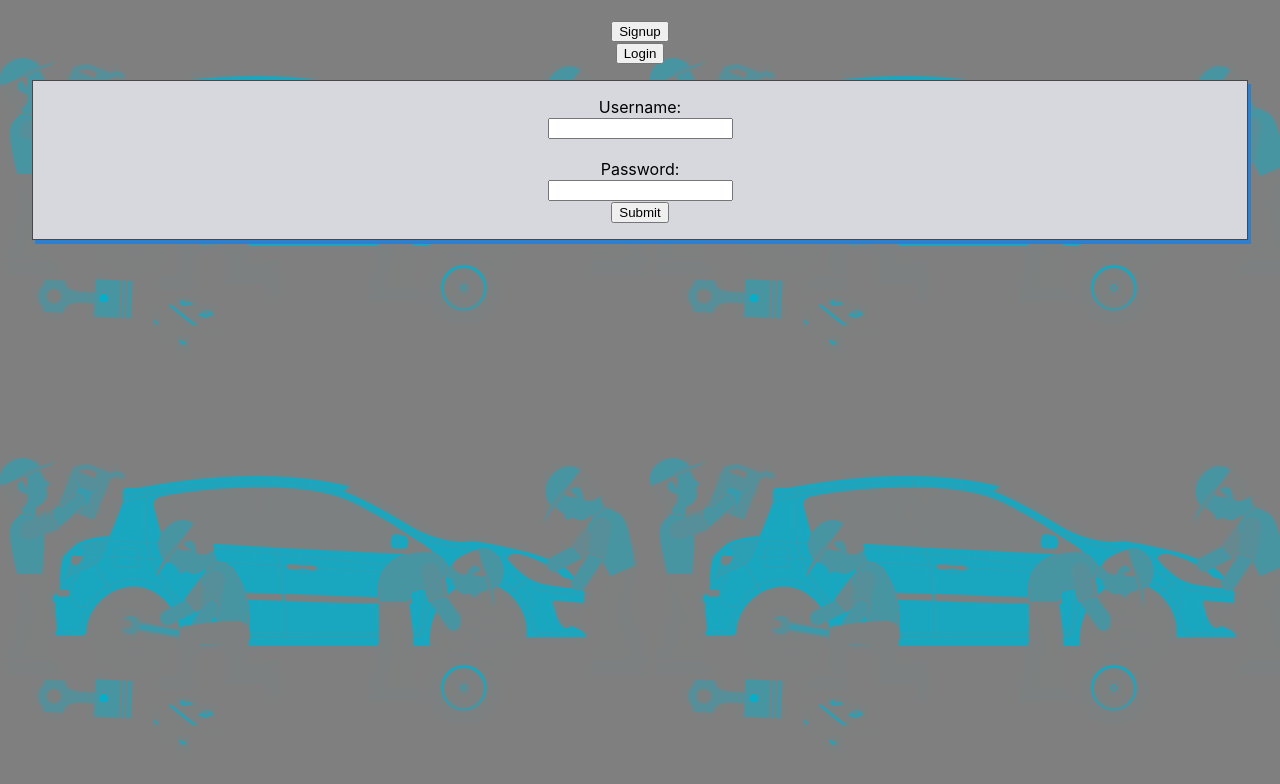
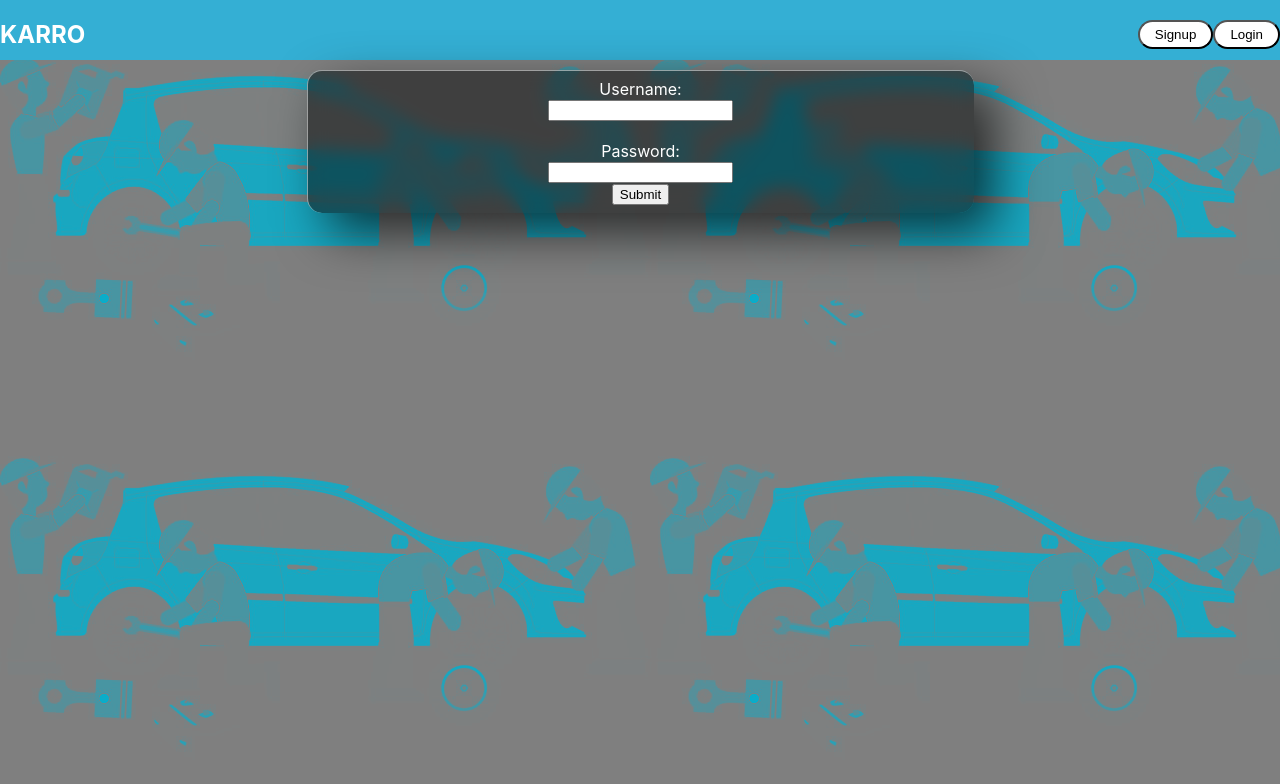
Before and after one commit to FranciscoNav/Karro, a React (Create React App) app in the folder client/: page /login in a window 1280 px wide. Shown: the top 784 px of the page. Built offline with nearby package versions, Linux system fonts and the light colour scheme; no server answers.

Commit message:
Added CSS styling for the Nav-bar, submit-forms, and the car cards

```diff
--- a/client/src/App.css
+++ b/client/src/App.css
@@ -1,5 +1,6 @@
 .App {
   text-align: center;
+  color:white;
 }
 
 body{
@@ -8,36 +9,76 @@ body{
   background-blend-mode: saturation;
 }
 
-.form {
-  background-color: rgb(215, 216, 221);
-  text-align: center;
-  border: rgb(73, 71, 71) solid 1px;
-  padding: 1rem;
-  height: auto;
-  margin: 1rem 2rem;
-  box-shadow: 3px 4px #2c80cf
+/* Nav bar styling */
+.nav-container{
+  background-color: rgb(52, 175, 212);
 }
 
-.card {
-  background-color: rgb(215, 216, 221);
-  text-align: center;
-  border: rgb(73, 71, 71) solid 1px;
-  padding: 1rem;
-  height: auto;
-  margin: 1rem 2rem;
-  box-shadow: 3px 4px #cf2cb9
+.logo{
+  float: left;
 }
 
+.nav{
+  float: right;
+}
+
+.nav-link{
+  display: inline-block;
+  margin-left: 70px;
+  margin-right: 10px;
+  padding-top: 5px;
+  color: #000000;
+  text-decoration: none;
+  text-transform: uppercase;
+  position: relative;
+}
+
+.nav-link:hover{
+  color:black;
+}
+
+.nav-link::before{
+  content: '';
+  display: block;
+  height: 4px;
+  background-color: black;
+  position: absolute;
+  top:0;
+  width:0%;
+  transition: all ease-in-out 250ms;
+}
+
+.nav-link:hover::before{
+  width: 100%;
+}
+
+.logout-button {
+  position: relative;
+  padding: px 5px;
+  background:rgb(255, 255, 255);
+  color: rgb(3, 1, 1);
+  border-radius: 20px;
+  text-decoration: none;
+  font-weight: 500;
+}
+
+.logout-button:hover {
+  background-color: rgba(255, 0, 0, 0.651);
+  border: #000000 solid 1px;
+  color: #ffffff;
+}
+
+/* Expense card styling */
 .exp-card {
   position:relative;
-  width: 450px;
+  width: 700px;
   height: auto;
   margin: 10px;
   margin-left: auto;
   margin-right: auto;
   box-shadow: 20px 20px 50px rgba(0,0,0,0.5);
   border-radius: 15px;
-  background: rgba(0, 181, 212, 0.1);
+  background: rgba(3, 178, 209, 0.233);
   overflow: hidden;
   /* display: flex; */
   justify-content: center;
@@ -47,7 +88,7 @@ body{
   backdrop-filter: blur(8px);
 }
 
-.exp-card-button {
+.button {
   position: relative;
   padding: 5px 15px;
   background:white;
@@ -57,7 +98,7 @@ body{
   font-weight: 500;
 }
 
-.exp-card-button:hover {
+.button:hover {
   background-color: rgba(7, 138, 161, 0.1);
   border: #000000 solid 1px;
   color: #ffffff;
@@ -79,14 +120,43 @@ body{
   color: #ffffff;
 }
 
-.remove {
-  position: relative;
-  background-color: #c22a37;
-  border-radius: 5px;
-  height: 2rem;
-  width: max-content;
-  color: whitesmoke;
-  font-size: 18px;
-  justify-self: center;
-  margin: 3px;
+/* Other styling */
+.card {
+  position:relative;
+  width: 710px;
+  height: auto;
+  margin: 10px;
+  margin-left: auto;
+  margin-right: auto;
+  box-shadow: 20px 20px 50px rgba(0,0,0,0.5);
+  border-radius: 15px;
+  background: rgba(0, 181, 212, 0.1);
+  overflow: hidden;
+  /* display: flex; */
+  justify-content: center;
+  align-items: center;
+  padding: .5rem;
+  border-top: 1px solid rgb(255, 255, 255, 0.5);
+  border-left: 1px solid rgba(255, 255, 255, 0.5);
+  backdrop-filter: blur(9px);
 }
+
+.form {
+  position:relative;
+  width: 650px;
+  height: auto;
+  margin: 10px;
+  margin-left: auto;
+  margin-right: auto;
+  box-shadow: 20px 20px 50px rgba(0, 0, 0, 0.671);
+  border-radius: 15px;
+  background: rgba(0, 0, 0, 0.5);
+  overflow: hidden;
+  /* display: flex; */
+  justify-content: center;
+  align-items: center;
+  padding: .5rem;
+  border-top: 1px solid rgb(255, 255, 255, 0.5);
+  border-left: 1px solid rgba(255, 255, 255, 0.5);
+  backdrop-filter: blur(9px);
+}
--- a/client/src/components/CarCard.js
+++ b/client/src/components/CarCard.js
@@ -19,9 +19,9 @@ const CarCard = (props) => {
                     year:props.car.year
                 }}
             }>
-                <button>View Related Expense</button>
+                <button className="button">View Related Expense</button>
             </Link>
-            <button onClick={handleClick}>Remove Car</button>
+            <button onClick={handleClick} className='delete-button'>Remove Car</button>
             <br/>
         </div>
     )
--- a/client/src/components/CarList.js
+++ b/client/src/components/CarList.js
@@ -57,7 +57,7 @@ const CarList = () => {
     if(error ===''){
         return(
             <div>
-                <h2>Your Vehicles</h2>
+                <h1>Your Vehicles</h1>
                 {carList}
                 <br/>
                 {expFormFlag ? <ExpenseForm setExpFormFlag={setExpFormFlag} addExpWithCar={addExpWithCar} cars={cars}/> : <button className ="button" onClick={() =>setExpFormFlag(true)}>Add Expense to Different Car</button>}
--- a/client/src/components/EditForm.js
+++ b/client/src/components/EditForm.js
@@ -42,7 +42,7 @@ const EditForm = (props) => {
                 <input type="date" id="date" value={date} onChange={(e) => setDate(e.target.value)}></input>
                 <br/>
                 <br/>
-                <input className="submit-button" type="submit"/>
+                <input className="button" type="submit"/>
             </form>
         </div>
     )
--- a/client/src/components/ExpenseCard.js
+++ b/client/src/components/ExpenseCard.js
@@ -11,7 +11,7 @@ const ExpenseCard = (props) => {
     return (
         <div className='exp-card'>
             <h3>{props.expense.name} for ${props.expense.cost} on {props.expense.date}</h3>
-            {editFormFlag? <EditForm editExp={props.editExp} expense={props.expense} setEditFormFlag={setEditFormFlag}/> : <button onClick={()=> setEditFormFlag(true)} className='exp-card-button'>Edit</button>}
+            {editFormFlag? <EditForm editExp={props.editExp} expense={props.expense} setEditFormFlag={setEditFormFlag}/> : <button onClick={()=> setEditFormFlag(true)} className='button'>Edit</button>}
             <button onClick={handleClick} className='delete-button'>Delete</button>
         </div>
     )
--- a/client/src/components/ExpenseForm.js
+++ b/client/src/components/ExpenseForm.js
@@ -93,7 +93,7 @@ const ExpenseForm = ({addExpWithCar, setExpFormFlag, cars, idFromExp, addExp}) =
                     <input type="date" id="date" value={date} onChange={(e) => setDate(e.target.value)}></input>
                     <br/>
                     <br/>
-                    <input className="submit-button" type="submit"/>
+                    <input className="button" type="submit"/>
                 </form>
             </div>
         )
@@ -139,7 +139,7 @@ const ExpenseForm = ({addExpWithCar, setExpFormFlag, cars, idFromExp, addExp}) =
                     <input type="date" id="date" value={date} onChange={(e) => setDate(e.target.value)}></input>
                     <br/>
                     <br/>
-                    <input className="submit-button" type="submit"/>
+                    <input className="button" type="submit"/>
                 </form>
             </div>
         )
--- a/client/src/components/Expenses.js
+++ b/client/src/components/Expenses.js
@@ -16,7 +16,6 @@ const Expenses = (props) => {
         setError(data.error)
       }else{
         setExpenses(data)
-        // debugger
       }
     })
   },[]);
@@ -95,7 +94,7 @@ const Expenses = (props) => {
   if(error===''){
     return (
       <div>
-        <h2>All Expenses for your {props.location.state.year} {props.location.state.make} {props.location.state.model}</h2>
+        <h1>All Expenses for your {props.location.state.year} {props.location.state.make} {props.location.state.model}</h1>
         {expList}
         {expFormFlag ? <ExpenseForm idFromExp={props.match.params.car_id} addExp={addExp}/> : <button className ="button" onClick={() =>setExpFormFlag(true)}>Add New Expense</button>}
         <br/>
--- a/client/src/components/Explore.js
+++ b/client/src/components/Explore.js
@@ -24,7 +24,7 @@ const Explore = () => {
       return <p>add instructions here</p>
     }else{
       const findCar = cars.filter(c=> c.id ==selectedCar)
-      const carTitle = findCar.map(c => <h3>All user expenses for the {c.year} {c.make} {c.model}</h3>)
+      const carTitle = findCar.map(c => <h2>All user expenses for the {c.year} {c.make} {c.model}</h2>)
       const expArray = findCar.map(c => c.expenses)
 
       const displayExp = expArray[0].filter((val) => {
@@ -33,7 +33,7 @@ const Explore = () => {
         }else if(val.name.toLowerCase().includes(searchTerm.toLowerCase())){
           return val
         }
-      }).map((val, key) => <h4 key={key} className='exp-card'> {val.name} for ${val.cost} on {val.name}</h4>)
+      }).map((val, key) => <h3 key={key} className='exp-card'> {val.name} for ${val.cost} on {val.name}</h3>)
 
       const showCarAndExp = <div className='card'>
         {carTitle}
--- a/client/src/components/Home.js
+++ b/client/src/components/Home.js
@@ -5,7 +5,7 @@ const Home = (props) => {
     if (props.loggedIn){
         return (
             <div>
-                <h1>Hello {props.user.name} welcom to Karro !</h1>
+                <h1>Hello {props.user.name} Welcome to Karro !</h1>
                 <br/>
                 <p>Add information about the website here</p>
                 <br/>
--- a/client/src/components/NavBar.js
+++ b/client/src/components/NavBar.js
@@ -2,42 +2,51 @@ import React from 'react';
 import { NavLink, Link } from 'react-router-dom'
 
 const Navbar = (props) => {
-    const link = {
-        border: 'grey solid 1px',
-        width:'100px',
-        padding:'10px',
-        margin: '0 6px 6px',
-        textDecoration: 'none',
-        color: 'white',
-        background:'#3c6ae9',
-      }
+    // const link = {
+    //     border: 'grey solid 1px',
+    //     width:'100px',
+    //     padding:'10px',
+    //     margin: '0 6px 6px',
+    //     textDecoration: 'none',
+    //     color: 'white',
+    //     background:'#3c6ae9',
+    //   }
 
-      const active = {
-        background: "rgba(187, 189, 194, 0.664)",
-        border: 'black solid 1px'
-      }
+    //   const active = {
+    //     background: "rgba(187, 189, 194, 0.664)",
+    //     border: 'black solid 1px'
+    //   }
 
     if (props.loggedIn){
         return (
-            <div>
+            <div className='nav-container'>
+                <h2 className='logo'>KARRO</h2>
                 <br/>
-                <NavLink to='/' exact style={link} activeStyle={active}>Home</NavLink>
-                <NavLink to="/cars" exact style={link} activeStyle={active}>Your Vehicles</NavLink>
-                <NavLink to="/cars/all" exact style={link} activeStyle={active}>Explore What Others Pay</NavLink>
-                <button className="logout-button" onClick={props.logoutUser}>Logout -Nav</button>
+                <div className='nav'>
+                    <NavLink to='/' className="nav-link">Home</NavLink>
+                    <NavLink to="/cars" className="nav-link">Your Vehicles</NavLink>
+                    <NavLink to="/cars/all" className="nav-link">Explore What Others Pay</NavLink>
+                    <button className="logout-button" onClick={props.logoutUser}>Logout</button>
+                </div>
+                <br/>
+                <br/>
             </div>
         )
     } else{
         return (
-            <div>
+            <div className='nav-container'>
+                <h2 className='logo'>KARRO</h2>
                 <br/>
-                <Link to="/signup">
-                    <button className="login-button">Signup</button>
-                </Link>
+                <div className='nav'>
+                    <Link to="/signup" >
+                        <button className='button'>Signup</button>
+                    </Link>
+                    <Link to="/login" >
+                        <button className='button'>Login</button>
+                    </Link>
+                </div>
                 <br/>
-                <Link to="/login">
-                    <button className="login-button">Login</button>
-                </Link>
+                <br/>
             </div>
         )
     }
```
